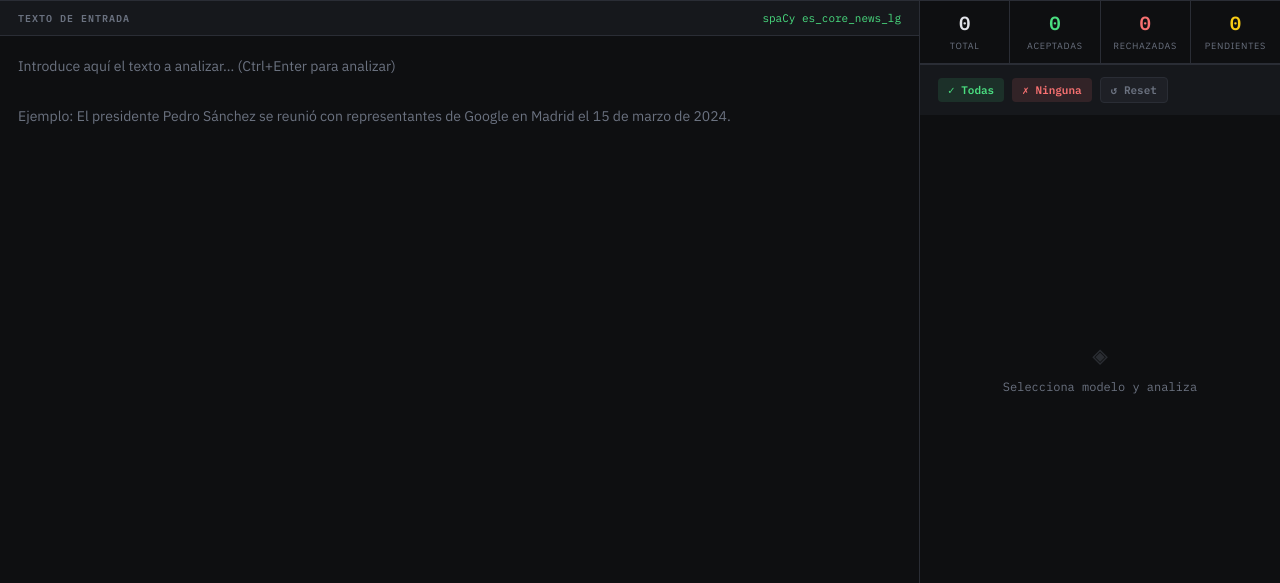
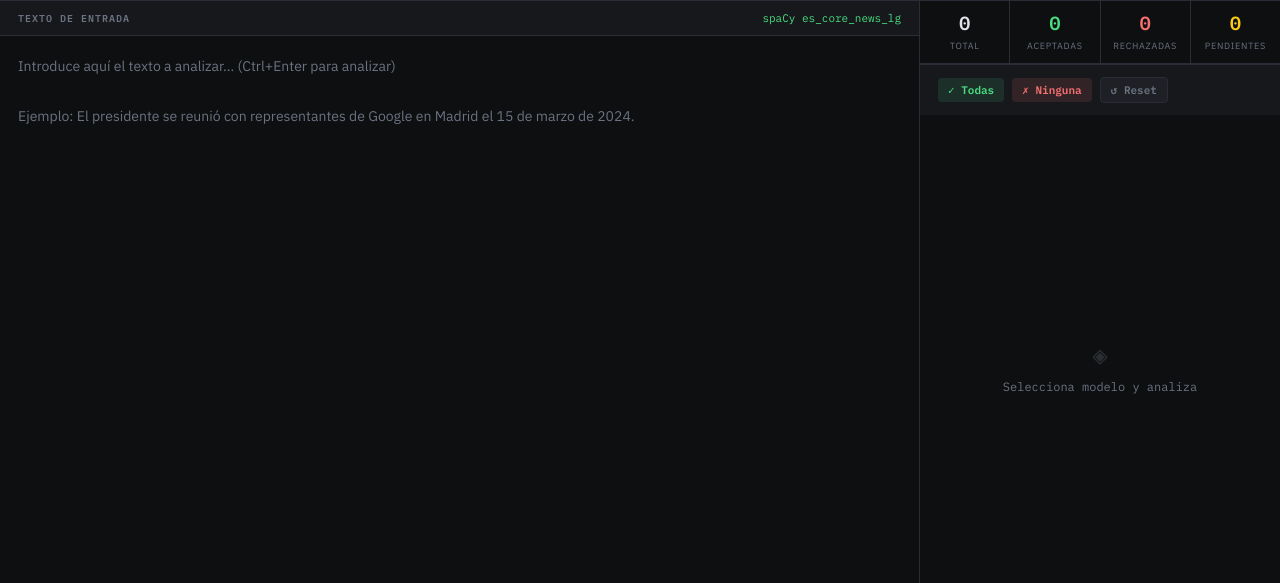
Before and after one commit to davidgarciaprieto/TFG, a Flask app: page / in a window 1280 px wide. Shown: the part 142-725 px from the top of the page. Run offline with Flask 3, Linux system fonts and the light colour scheme; data that the repository does not hold is empty.

Commit message:
2/6/2026

```diff
--- a/requirements.txt
+++ b/requirements.txt
@@ -4,11 +4,9 @@ requests>=2.31.0
 
 # ── Backend: spaCy ────────────────────────────────────────────────────────────
 spacy>=3.7.0
-# Modelo descargado en el Dockerfile: es_core_news_lg
 
 # ── Backend: HuggingFace (BETO, SpanBERTa, XLM-RoBERTa) ─────────────────────
 transformers>=4.38.0
-torch>=2.0.0
 
 # ── Backend: Stanza ───────────────────────────────────────────────────────────
 stanza>=1.7.0
--- a/templates/index.html
+++ b/templates/index.html
@@ -276,7 +276,7 @@
       </div>
       <div class="ta-wrap">
         <textarea id="inputText"
-          placeholder="Introduce aquí el texto a analizar… (Ctrl+Enter para analizar)&#10;&#10;Ejemplo: El presidente Pedro Sánchez se reunió con representantes de Google en Madrid el 15 de marzo de 2024."
+          placeholder="Introduce aquí el texto a analizar… (Ctrl+Enter para analizar)&#10;&#10;Ejemplo: El presidente se reunió con representantes de Google en Madrid el 15 de marzo de 2024."
           spellcheck="false"></textarea>
       </div>
       <div class="action-bar">
@@ -326,7 +326,7 @@
       </div>
       <div class="ta-wrap">
         <textarea id="filterInput"
-          placeholder="Pega entidades, una por línea:&#10;Pedro Sánchez&#10;Google&#10;el&#10;Madrid&#10;de la"
+          placeholder="Pega entidades, una por línea:&#10;Rafa Nadal&#10;Google&#10;el&#10;Madrid&#10;de la"
           spellcheck="false"></textarea>
       </div>
       <div class="action-bar">
```
Also changed, not shown: 1 other file.
